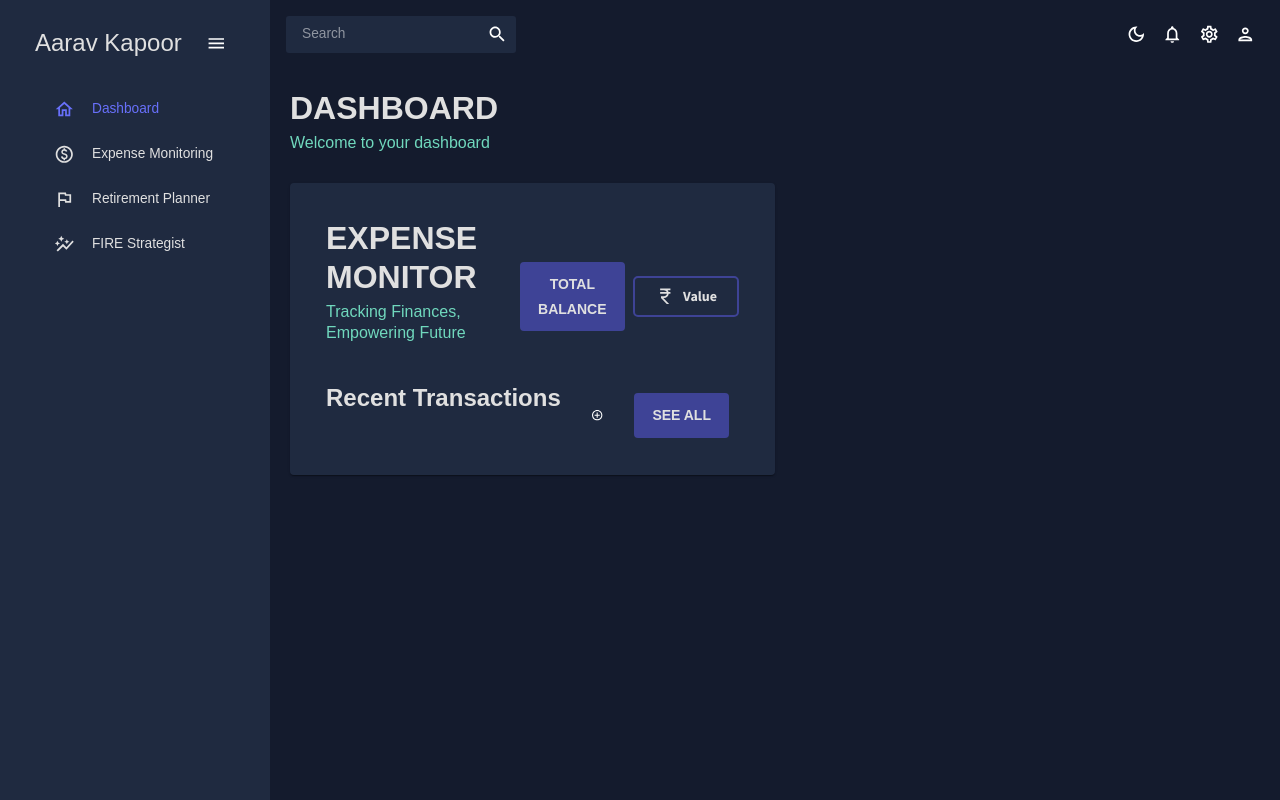
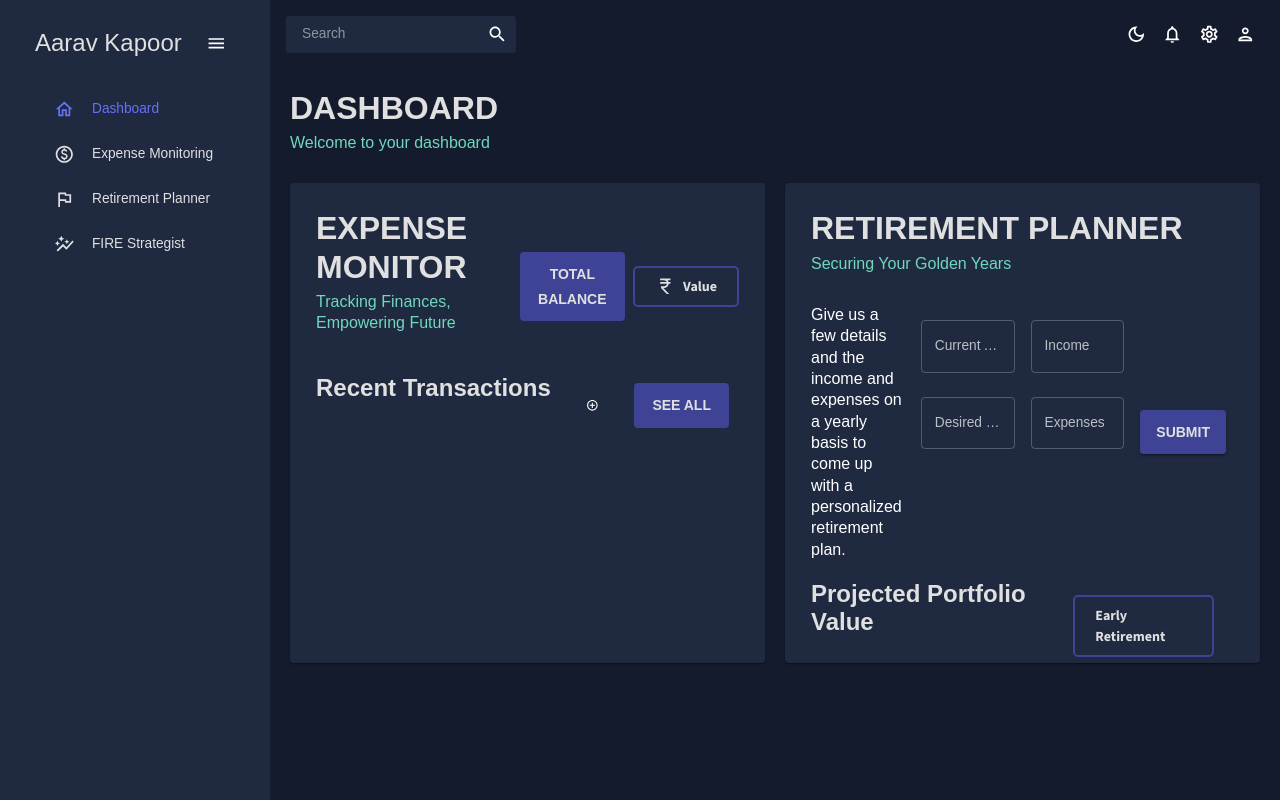
Before and after one commit to Praneetha29/TIAA, a React (Create React App) app: page / in a window 1280 px wide. Built offline with nearby package versions, Linux system fonts and the light colour scheme.

Commit message:
add: implement planner card

```diff
--- a/src/scenes/dashboard/index.jsx
+++ b/src/scenes/dashboard/index.jsx
@@ -3,6 +3,7 @@ import { Box, useTheme, Card, CardContent, Button } from "@mui/material";
 import { useNavigate } from 'react-router-dom';
 import Header from "../../components/Header";
 import ExpenseMonitor from "../expense/expense";
+import Planner from "../planner/planner";
 import { tokens } from "../../theme";
 
 const Dashboard = () => {
@@ -10,18 +11,26 @@ const Dashboard = () => {
   const colors = tokens(theme.palette.mode);
   const navigate = useNavigate();
 
-
   return (
     <Box m="20px">
       <Box display="flex" justifyContent="space-between" alignItems="center">
         <Header title="DASHBOARD" subtitle="Welcome to your dashboard" />
       </Box>
-      <Card sx={{ width: "50%", height: "auto", maxHeight: "50vh", overflow: "hidden" ,background: `${colors.primary[400]} !important`}}>
-        <CardContent>
-          <ExpenseMonitor />
-        </CardContent>
-      </Card>
+      <Box display="flex" justifyContent="space-between">
 
+        <Card sx={{ width: "50%", height: "auto", maxHeight: "60vh", overflow: "hidden", background: `${colors.primary[400]} !important`, marginRight: '20px' }}>
+          <CardContent>
+            <ExpenseMonitor />
+          </CardContent>
+        </Card>
+
+
+        <Card sx={{ width: "50%", height: "auto", maxHeight: "60vh", overflow: "hidden", background: `${colors.primary[400]} !important` }}>
+          <CardContent>
+            <Planner />
+          </CardContent>
+        </Card>
+      </Box>
     </Box>
   );
 };
--- a/src/scenes/expense/expense.jsx
+++ b/src/scenes/expense/expense.jsx
@@ -81,7 +81,7 @@ const ExpenseMonitor = () => {
   };
 
   return (
-    <Box m="20px">
+    <Box m="10px">
       <Box display="flex" justifyContent="space-between" alignItems="center">
         <Header title="EXPENSE MONITOR" subtitle="Tracking Finances, Empowering Future" />
         <Box display="flex" alignItems="center">
--- a/src/scenes/planner/planner.jsx
+++ b/src/scenes/planner/planner.jsx
@@ -1,10 +1,148 @@
-
-
+import React, { useState } from 'react';
+import {
+  Box,
+  Button,
+  TextField,
+  Typography,
+  Grid,
+  useTheme
+} from "@mui/material";
+import CurrencyRupeeOutlinedIcon from '@mui/icons-material/CurrencyRupeeOutlined';
+import Header from "../../components/Header";
+import { tokens } from "../../theme";
+import Subtitle from "../../components/Subtitle";
 
 const Planner = () => {
-    return (
-      <div>Home</div>
-    );
+  const theme = useTheme();
+  const colors = tokens(theme.palette.mode);
+
+  const [formData, setFormData] = useState({
+    currentAge: '',
+    retirementAge: '',
+    income: '',
+    expenses: '',
+  });
+
+  const handleInputChange = (event) => {
+    const { name, value } = event.target;
+    setFormData((prevData) => ({
+      ...prevData,
+      [name]: value,
+    }));
   };
 
-  export default Planner;
+  const handleSubmit = () => {
+
+    console.log("Form submitted:", formData);
+  };
+
+  return (
+    <Box m="10px">
+      <Box display="flex" justifyContent="space-between" alignItems="center">
+        <Header title="RETIREMENT PLANNER" subtitle="Securing Your Golden Years" />
+      </Box>
+      <Grid container spacing={2}>
+        <Grid item xs={3} sx={{ display: 'flex', alignItems: 'center', justifyContent: 'center', }}>
+          <Typography variant="h5">
+            Give us a few details and the income and expenses on a yearly basis to come up with a personalized retirement plan.
+          </Typography>
+        </Grid>
+        <Grid item xs={3} >
+          <TextField
+            label="Current Age"
+            type="number"
+            name="currentAge"
+            value={formData.currentAge}
+            onChange={handleInputChange}
+            fullWidth
+            margin="normal"
+
+          />
+          <TextField
+            label="Desired Retirement Age"
+            type="number"
+            name="retirementAge"
+            value={formData.retirementAge}
+            onChange={handleInputChange}
+            fullWidth
+            margin="normal"
+          />
+        </Grid>
+        <Grid item xs={3}>
+          <TextField
+            label="Income"
+            type="number"
+            name="income"
+            value={formData.income}
+            onChange={handleInputChange}
+            fullWidth
+            margin="normal"
+          />
+          <TextField
+            label="Expenses"
+            type="number"
+            name="expenses"
+            value={formData.expenses}
+            onChange={handleInputChange}
+            fullWidth
+            margin="normal"
+          />
+        </Grid>
+        <Grid item xs={3} sx={{ display: 'flex', alignItems: 'center', justifyContent: 'center', }}>
+          <Button
+            variant="contained"
+            color="primary"
+            onClick={handleSubmit}
+            sx={{
+              backgroundColor: colors.blueAccent[700],
+              color: colors.grey[100],
+              fontSize: "14px",
+              fontWeight: "bold",
+              padding: "10px 18px",
+              marginRight: "8px",
+            }}
+          >
+            Submit
+          </Button>
+        </Grid>
+      </Grid>
+
+      <Box display="flex" alignItems="center" justifyContent="space-between" marginTop="20px">
+        <Subtitle heading="Projected Portfolio Value" />
+        <Box
+          sx={{
+            border: `2px solid ${colors.blueAccent[700]}`,
+            borderRadius: "5px",
+            color: colors.grey[100],
+            fontSize: "14px",
+            fontWeight: "bold",
+            padding: "8px 20px",
+            display: "flex",
+            alignItems: "center",
+            marginRight: "20px"
+          }}
+        >
+          Early Retirement
+        </Box>
+      </Box>
+      <Button
+            sx={{
+              backgroundColor: colors.blueAccent[700],
+              color: colors.grey[100],
+              fontSize: "14px",
+              fontWeight: "bold",
+              padding: "10px 18px",
+              marginRight: "8px",
+              display:"flex",
+              alignItems:"center",
+              justifyContent:"center",
+              margin: "auto",
+            }}
+          >
+            Set A Goal
+          </Button>
+    </Box>
+  );
+};
+
+export default Planner;
```
